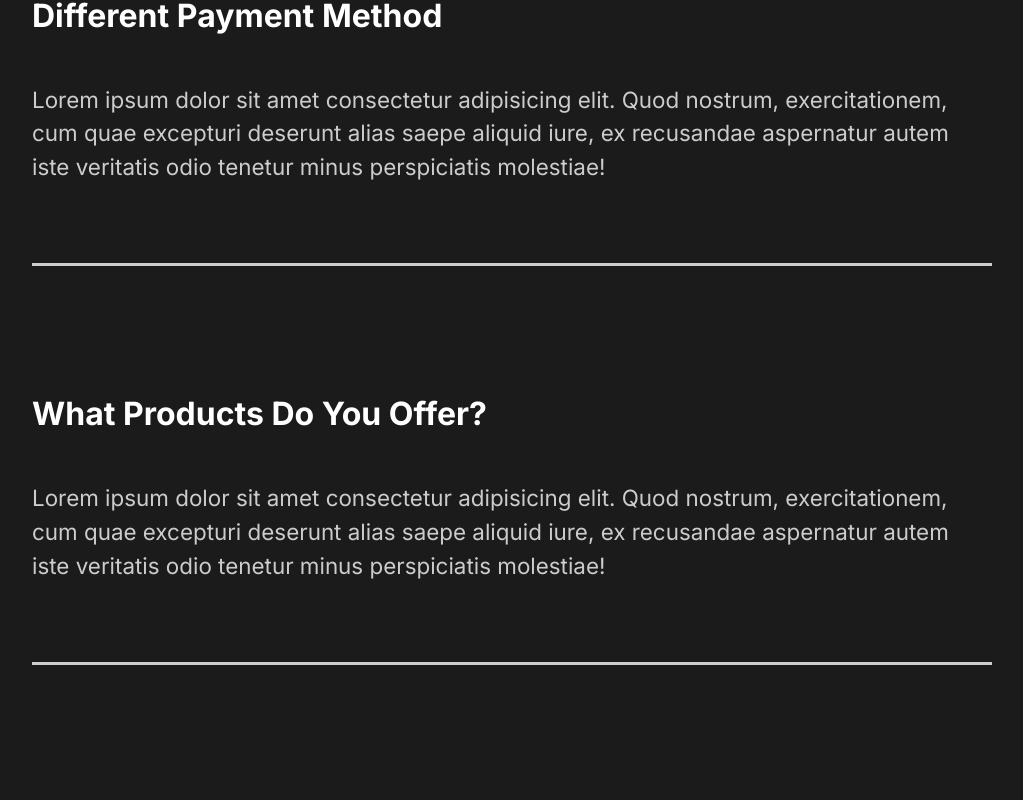
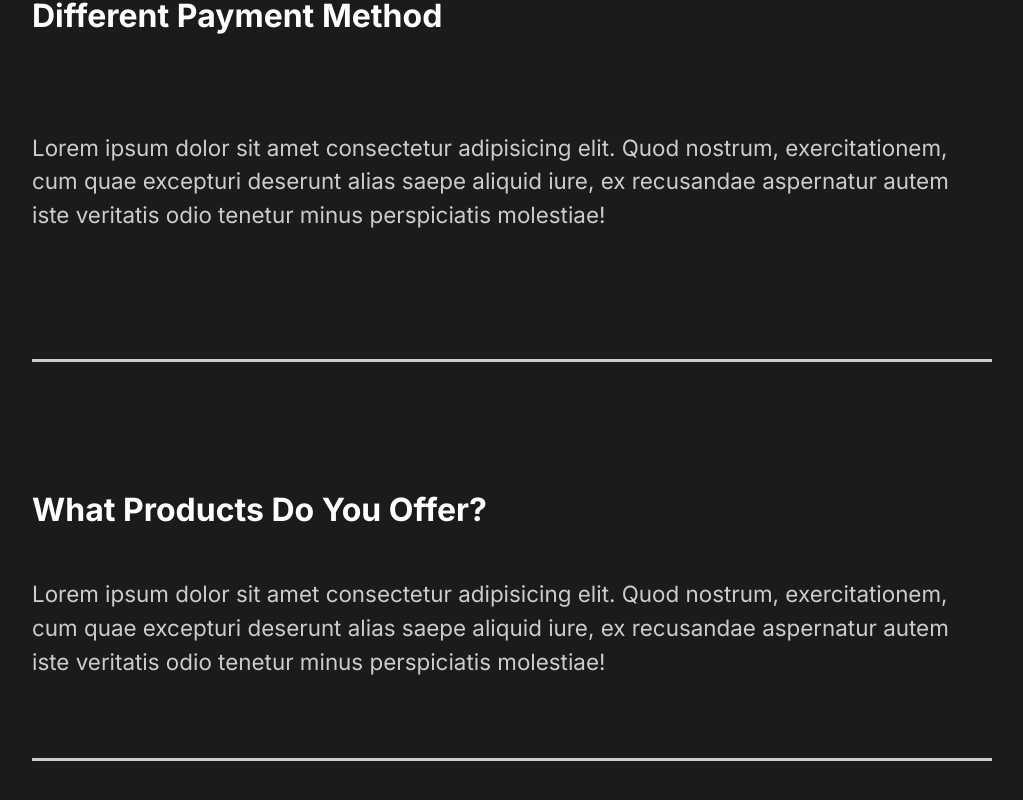
Before and after one commit to AlexandreBergeron1/Capture, a React (Create React App) app: page / in a window 1280 px wide. Shown: the part 3506-4306 px from the top of the page, without its empty margins (128-1151 px from the left). Built offline with nearby package versions, Linux system fonts and the light colour scheme.

Commit message:
19. Scroll Animations (even tho they don't work)

```diff
--- a/src/animation.js
+++ b/src/animation.js
@@ -73,3 +73,17 @@
   hidden: {opacity: 1},
   show: {opacity: 1, transition: {staggerChildren: 0.15, ease: "easeOut"}},
 }
+
+export const scrollReveal = {
+  hidden: {
+    opacity: 0,
+    scale: 1.2
+  },
+  show: {
+    opacity: 1,
+    scale: 1,
+    transition: {
+      duration: 1,
+    }
+  }
+};
--- a/src/components/FaqSection.js
+++ b/src/components/FaqSection.js
@@ -1,19 +1,20 @@
-import React, {useState} from "react";
+import React from "react";
 import styled from "styled-components";
 import { About } from "../styles";
 import Toggle from "./Toggle";
+import {AnimateSharedLayout} from "framer-motion";
+import {useScroll} from "./useScroll";
+import {scrollReveal} from "../animation";
 
 const FaqSection = () => {
-  const [faqToggle, setFaqToggle] = useState([false, false, false, false, false]);
-
+  const [element, controls] = useScroll();
   return (
-    <Faq>
+    <Faq variants={scrollReveal} ref={element} animate={controls} initial="hidden">
       <h2>
         Any Questions? <span>FAQ</span>
       </h2>
-      <Toggle>
-      <div className="question">
-        <h4>How Do I Start?</h4>
+      <AnimateSharedLayout>
+      <Toggle title="How Do I Start?">
         <div className="answer">
           <p>
             Lorem ipsum dolor sit amet consectetur adipisicing elit. Quod
@@ -22,12 +23,8 @@
             tenetur minus perspiciatis molestiae!
           </p>
         </div>
-        <div className="faq-line"></div>
-      </div>
       </Toggle>
-      <Toggle>
-      <div className="question">
-        <h4>Daily Schedule</h4>
+      <Toggle title="Daily Schedule">
         <div className="answer">
           <p>
             Lorem ipsum dolor sit amet consectetur adipisicing elit. Quod
@@ -36,12 +33,9 @@
             tenetur minus perspiciatis molestiae!
           </p>
         </div>
-        <div className="faq-line"></div>
-      </div>
       </Toggle>
-      <Toggle>
+      <Toggle title="Different Payment Method">
       <div className="question">
-        <h4>Different Payment Method</h4>
         <div className="answer">
           <p>
             Lorem ipsum dolor sit amet consectetur adipisicing elit. Quod
@@ -50,12 +44,9 @@
             tenetur minus perspiciatis molestiae!
           </p>
         </div>
-        <div className="faq-line"></div>
       </div>
       </Toggle>
-      <Toggle>
-      <div className="question">
-        <h4>What Products Do You Offer?</h4>
+      <Toggle title="What Products Do You Offer?">
         <div className="answer">
           <p>
             Lorem ipsum dolor sit amet consectetur adipisicing elit. Quod
@@ -64,9 +55,8 @@
             tenetur minus perspiciatis molestiae!
           </p>
         </div>
-        <div className="faq-line"></div>
-      </div>
       </Toggle>
+      </AnimateSharedLayout>
     </Faq>
   );
 };
--- a/src/components/ServicesSection.js
+++ b/src/components/ServicesSection.js
@@ -6,12 +6,15 @@
 import teamwork from "../img/teamwork.svg";
 import home2 from "../img/home2.png";
 //Styles
-import { About, Description, Image, Hide } from "../styles";
+import { About, Description, Image } from "../styles";
 import styled from "styled-components";
+import { scrollReveal } from "../animation";
+import { useScroll } from "./useScroll";
 
 const ServicesSection = () => {
+  const [element, controls] = useScroll();
   return (
-    <Services>
+    <Services variants={scrollReveal} ref={element} animate={controls} initial="hidden">
       <Description>
         <h2>
           High <span>quality</span> services
--- a/src/components/Toggle.js
+++ b/src/components/Toggle.js
@@ -1,12 +1,15 @@
 import React, {useState} from "react";
+import {motion} from "framer-motion";
 
-const Toggle = ({children}) => {
+const Toggle = ({children, title }) => {
     const [toggle, setToggle] = useState(true);
 
     return(
-        <div onClick={() => setToggle(!toggle)}>
-{toggle ? children : ""}
-        </div>
+        <motion.div layout className="question" onClick={() => setToggle(!toggle)}>
+            <motion.h4 layout>{title}</motion.h4>
+            {toggle ? children : ""}
+            <motion.div className="faq-line"></motion.div>
+        </motion.div>
     )
 }
 
--- /dev/null
+++ b/src/components/useScroll.js
@@ -0,0 +1,13 @@
+import { useInView } from "react-intersection-observer";
+import { useAnimation } from "framer-motion";
+
+export const useScroll = () => {
+    const controls = useAnimation();
+    const [element, view] = useInView({ threshold: 0.25 });
+    if (view) {
+        controls.start("show");
+    } else {
+        controls.start("hidden");
+    }
+    return [element, controls];
+};
```
